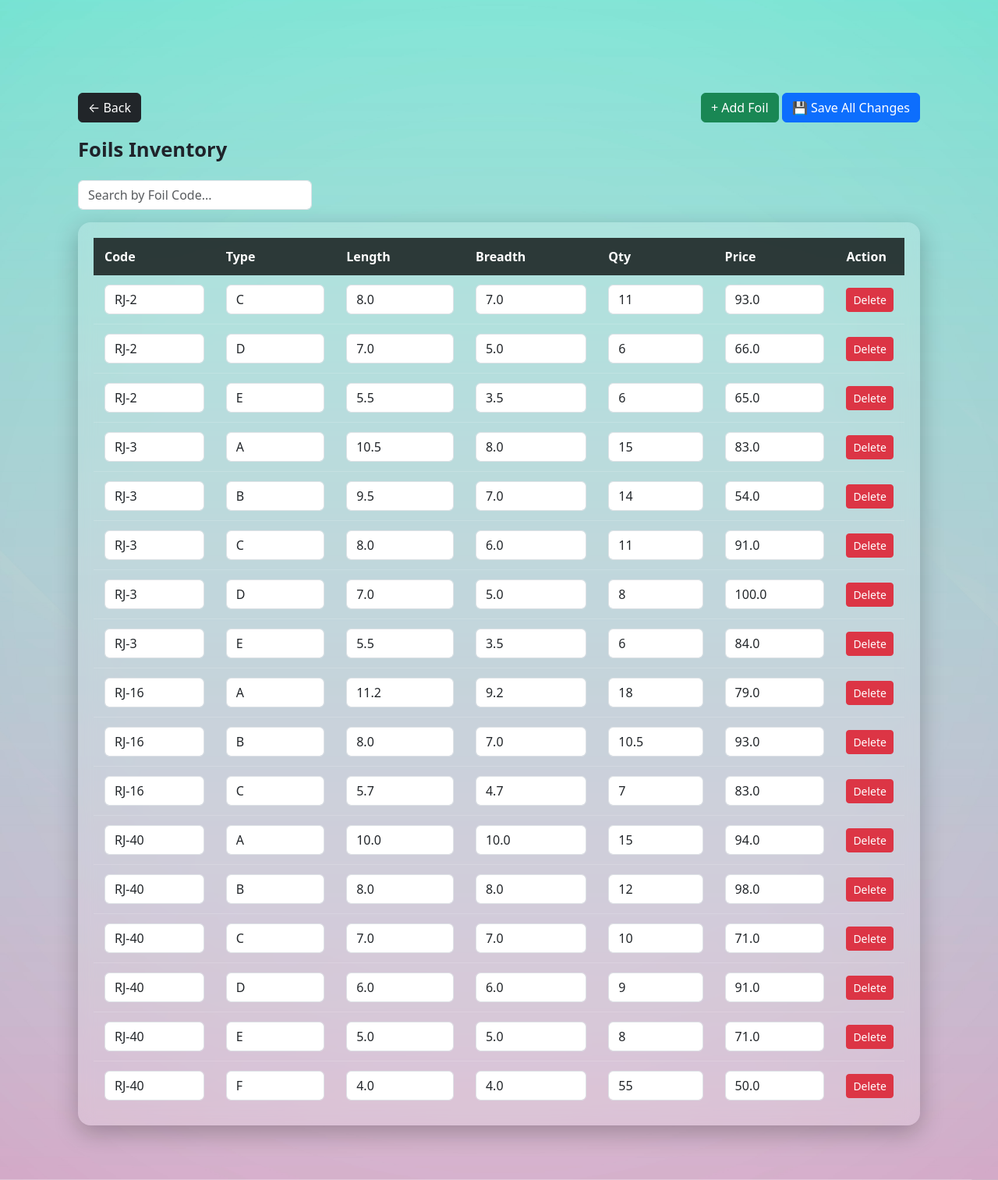
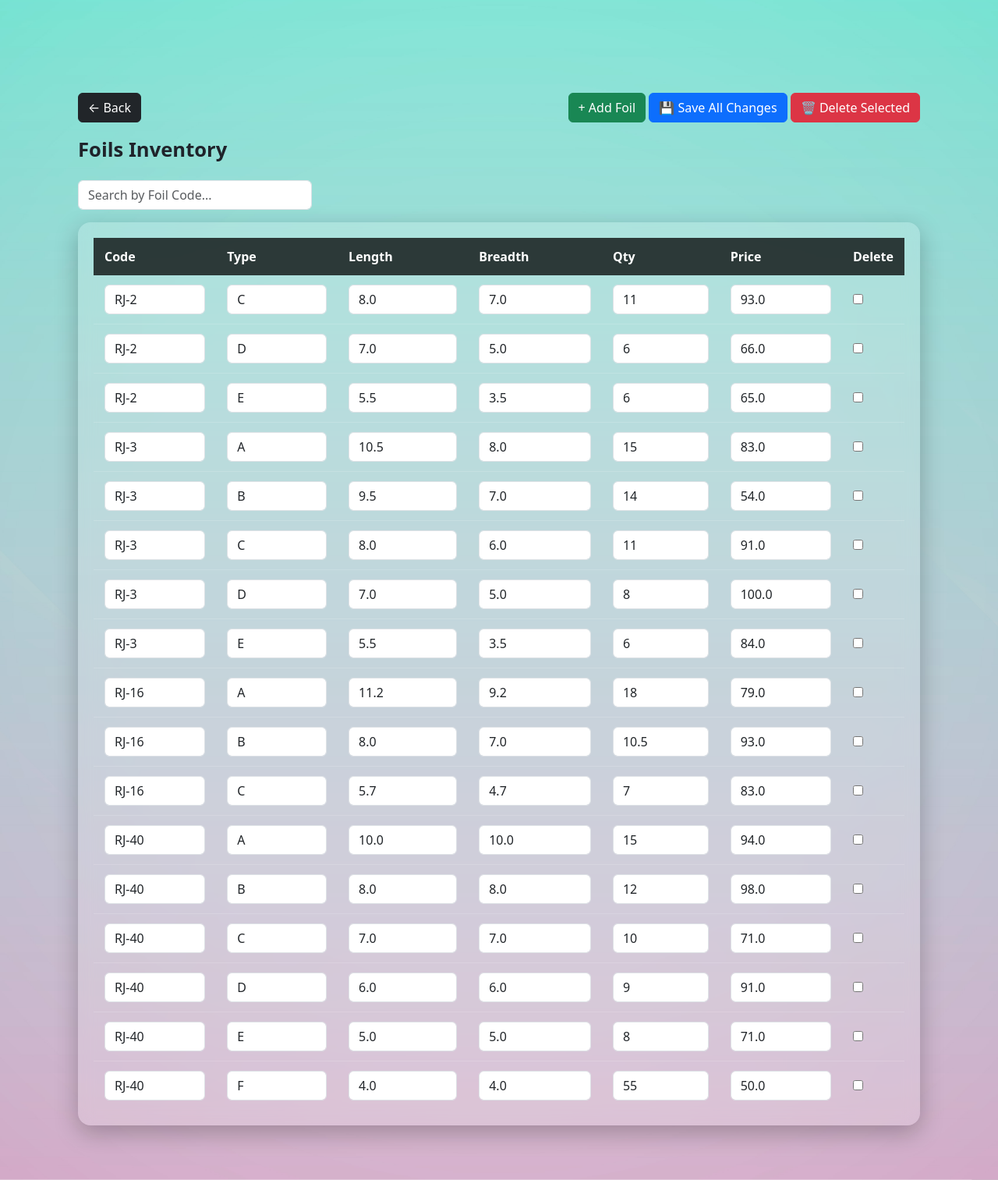
Before and after one commit to 23f2001943/inventory-management-project, a Flask app: template templates/admin/foil.html in a window 1280 px wide. Shown: the part 56-1569 px from the top of the page at 78% size. Run offline with Flask 3, Linux system fonts and the light colour scheme; the template is opened without the code that fills it: values that come from a table or form of the project are taken from there, others are empty; some libraries are stand-ins or nearby versions.

Commit message:
delete selected foils

```diff
--- a/templates/admin/foil.html
+++ b/templates/admin/foil.html
@@ -22,6 +22,12 @@
         <!-- ✅ NEW BULK SAVE BUTTON -->
         <button form="bulkForm" class="btn btn-primary">
             💾 Save All Changes
+        </button>
+
+        <!-- ✅ DELETE BUTTON -->
+    <button type="button" class="btn btn-danger"
+        onclick="deleteSelected()">
+    🗑 Delete Selected
 </button>
     </div>
 </div>
@@ -48,7 +54,7 @@
                 <th>Breadth</th>
                 <th>Qty</th>
                 <th>Price</th>
-                <th>Action</th>
+                <th>Delete</th>
             </tr>
         </thead>
 
@@ -71,7 +77,6 @@
 
             {% for foil in foils %}
             <tr>
-                <!-- IMPORTANT: hidden id -->
                 <input type="hidden" name="id[]" value="{{ foil.id }}">
 
     <td><input name="foil_code[]" value="{{ foil.foil_code }}" class="form-control"></td>
@@ -80,19 +85,8 @@
     <td><input name="breadth_in[]" type="number" step="0.01" value="{{ foil.breadth_in }}" class="form-control"></td>
     <td><input name="quantity[]" type="number" value="{{ foil.quantity }}" class="form-control"></td>
     <td><input name="price[]" type="number" step="0.01" value="{{ foil.price }}" class="form-control"></td>
-
                 <td>
-                    <!-- ❌ removed update button -->
-
-                    <!-- delete stays separate -->
-                    <form method="post"
-                          action="{{ url_for('admin.delete_foil', foil_id=foil.id) }}"
-                          style="display:inline;">
-                        <button class="btn btn-sm btn-danger"
-                            onclick="return confirm('Delete this foil?')">
-                            Delete
-                        </button>
-                    </form>
+        <input type="checkbox" name="selected_ids[]" value="{{ foil.id }}">
     </td>
             </tr>
             {% endfor %}
@@ -109,6 +103,23 @@
 <script>
 const searchInput = document.getElementById("searchInput");
 const tableBody = document.getElementById("foilTableBody");
+
+function deleteSelected() {
+    const checked = document.querySelectorAll("input[name='selected_ids[]']:checked");
+
+    if (checked.length === 0) {
+        alert("Select at least one row to delete");
+        return;
+    }
+
+    if (!confirm("Delete selected foils?")) return;
+
+    const form = document.getElementById("bulkForm");
+
+    // change form action temporarily
+    form.action = "{{ url_for('admin.bulk_delete_foils') }}";
+    form.submit();
+}
 
 searchInput.addEventListener("keyup", function () {
     const query = this.value;
```
Also changed, not shown: controller/admin.py (+17 -0 lines), instance/inventory.db. Lines whose indentation alone changed are shown as unchanged.
